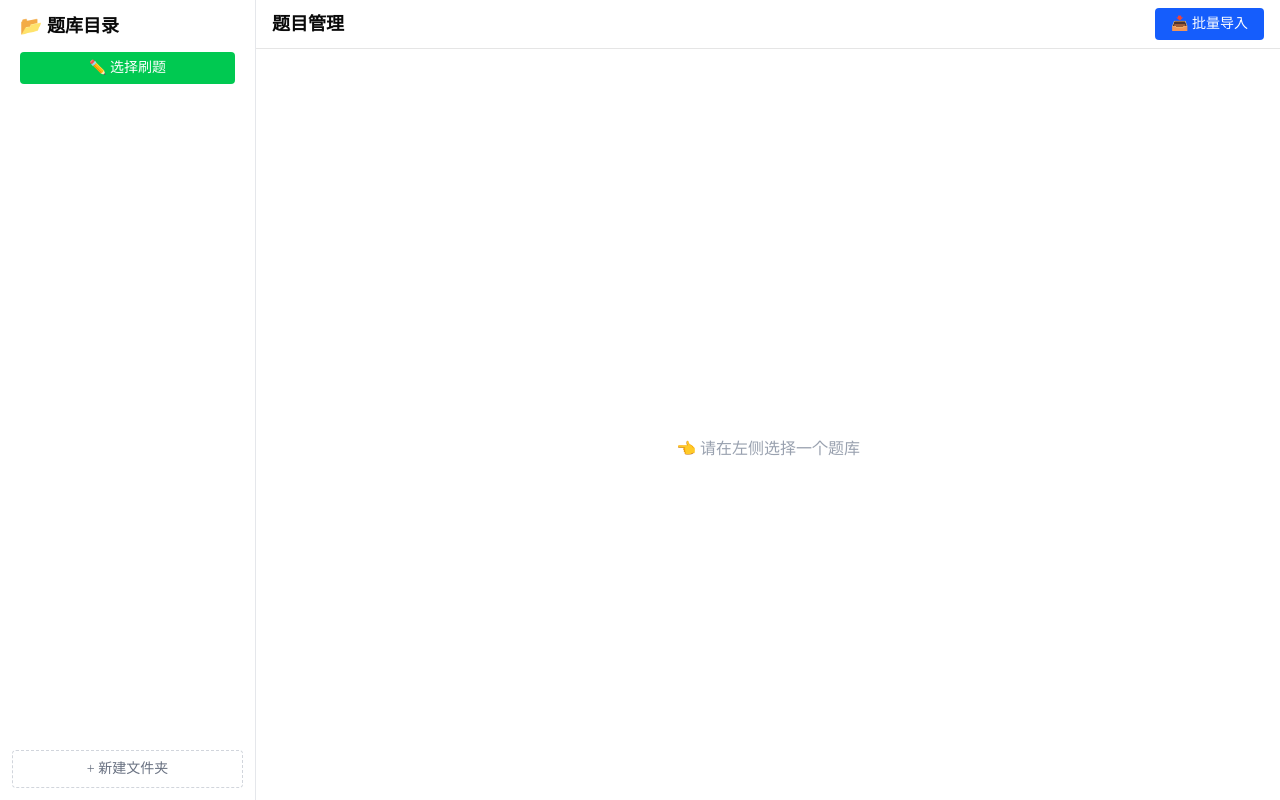
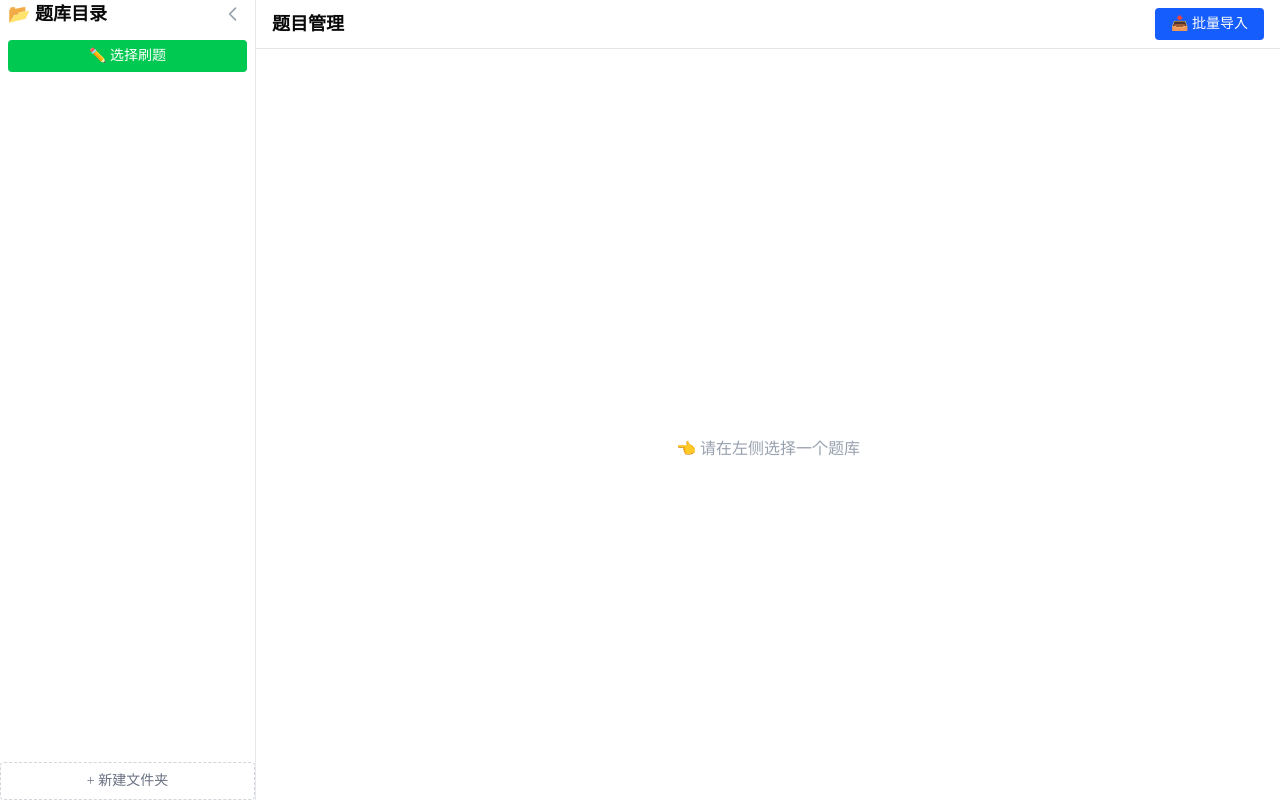
Before and after one commit to Dr1030/quiz-app, a Next.js app: page / in a window 1280 px wide. Built offline with nearby package versions, Linux system fonts and the light colour scheme.

Commit message:
优化手机端布局、修复乱序题号显示、更新导入示例

```diff
--- a/components/AddFolderButton.tsx
+++ b/components/AddFolderButton.tsx
@@ -12,7 +12,7 @@ export default function AddFolderButton() {
   const handleSubmit = (e: React.FormEvent) => {
     e.preventDefault();
     if (!name.trim()) return;
-    addFolder(name.trim(), null); // 暂时只支持创建根文件夹
+    addFolder(name.trim(), null);
     setName('');
     setIsAdding(false);
   };
@@ -25,12 +25,12 @@ export default function AddFolderButton() {
           value={name}
           onChange={(e) => setName(e.target.value)}
           placeholder="文件夹名称..."
-          className="flex-1 text-sm border rounded px-2 py-1 outline-none focus:border-blue-500"
+          className="flex-1 min-w-0 text-sm border rounded px-2 py-1 outline-none focus:border-blue-500"
         />
-        <button type="submit" className="text-sm bg-blue-500 text-white px-3 py-1 rounded hover:bg-blue-600">
+        <button type="submit" className="text-sm bg-blue-500 text-white px-3 py-1 rounded hover:bg-blue-600 shrink-0">
           ✓
         </button>
-        <button type="button" onClick={() => setIsAdding(false)} className="text-sm px-2 py-1 rounded hover:bg-gray-100">
+        <button type="button" onClick={() => setIsAdding(false)} className="text-sm px-2 py-1 rounded hover:bg-gray-100 shrink-0">
           ✕
         </button>
       </form>
--- a/components/FolderTree.tsx
+++ b/components/FolderTree.tsx
@@ -13,7 +13,6 @@ interface FolderNodeProps {
   level: number;
   selectedId: string | null;
   onSelect: (id: string) => void;
-  // 刷题多选相关
   selectMode?: boolean;
   selectedQuizIds?: Set<string>;
   onToggleSelect?: (quizId: string) => void;
@@ -39,17 +38,18 @@ function FolderNode({
   const [isCreatingSub, setIsCreatingSub] = useState(false);
   const [subName, setSubName] = useState('');
 
-  // 文件夹编辑状态
   const [isEditing, setIsEditing] = useState(false);
   const [editName, setEditName] = useState(folder.name);
 
-  // 题库编辑状态
   const [editingQuizId, setEditingQuizId] = useState<string | null>(null);
   const [editQuizName, setEditQuizName] = useState('');
 
   const children = allFolders.filter((f) => f.parentId === folder.id);
   const hasChildren = children.length > 0;
   const folderQuizzes = allQuizzes.filter((q) => q.folderId === folder.id);
+
+  // 缩进减小为12px，适应窄屏
+  const indent = level * 12;
 
   const handleAddSubFolder = () => {
     if (!subName.trim()) return;
@@ -106,10 +106,9 @@ function FolderNode({
 
   return (
     <div>
-      {/* 文件夹行 */}
       <div
         className={`flex items-center gap-1 py-1 px-2 rounded group select-none transition-colors cursor-pointer hover:bg-gray-100 text-gray-700`}
-        style={{ paddingLeft: `${level * 16}px` }}
+        style={{ paddingLeft: `${indent}px` }}
         onClick={() => !isEditing && (hasChildren || folderQuizzes.length > 0) && setExpanded(!expanded)}
       >
         <span
@@ -169,9 +168,8 @@ function FolderNode({
         )}
       </div>
 
-      {/* 子文件夹输入框 */}
       {isCreatingSub && (
-        <div className="flex items-center gap-1 py-1 px-2" style={{ paddingLeft: `${(level + 1) * 16}px` }}>
+        <div className="flex items-center gap-1 py-1 px-2" style={{ paddingLeft: `${(level + 1) * 12}px` }}>
           <span className="text-xs">•</span>
           <input
             autoFocus
@@ -193,7 +191,6 @@ function FolderNode({
         </div>
       )}
 
-      {/* 展开内容 */}
       {expanded && (
         <div>
           {children.map((child) => (
@@ -211,14 +208,12 @@ function FolderNode({
             />
           ))}
 
-          {/* 题库列表 */}
           {folderQuizzes.map((quiz) => {
             const isSelected = selectedId === quiz.id;
             const isEditingQuiz = editingQuizId === quiz.id;
 
             return (
               <div key={quiz.id} className="group flex items-center w-full">
-                {/* 选择模式下显示复选框 */}
                 {selectMode && (
                   <input
                     type="checkbox"
@@ -231,7 +226,7 @@ function FolderNode({
                 {isEditingQuiz ? (
                   <div
                     className="flex-1 flex items-center gap-1 py-1 px-2"
-                    style={{ paddingLeft: `${(level + 1) * 16}px` }}
+                    style={{ paddingLeft: `${(level + 1) * 12}px` }}
                   >
                     <span className="text-xs">📝</span>
                     <input
@@ -262,7 +257,7 @@ function FolderNode({
                         ? 'bg-blue-100 text-blue-700 font-medium'
                         : 'hover:bg-gray-50 text-gray-600'
                     }`}
-                    style={{ paddingLeft: `${(level + 1) * 16}px` }}
+                    style={{ paddingLeft: `${(level + 1) * 12}px` }}
                     title="双击重命名题库"
                   >
                     <span className="text-xs">📝</span>
@@ -270,7 +265,6 @@ function FolderNode({
                   </button>
                 )}
 
-                {/* 删除按钮（选择模式和编辑时隐藏） */}
                 {!selectMode && !isEditingQuiz && (
                   <button
                     onClick={(e) => {
@@ -310,6 +304,14 @@ export default function FolderTree({
   const [selectedQuizIds, setSelectedQuizIds] = useState<Set<string>>(new Set());
   const [shuffle, setShuffle] = useState(false);
 
+  // 侧边栏折叠状态：手机屏（<640px）默认折叠
+  const [sidebarCollapsed, setSidebarCollapsed] = useState(() => {
+    if (typeof window !== 'undefined') {
+      return window.innerWidth < 640;
+    }
+    return false;
+  });
+
   const toggleQuizSelection = (quizId: string) => {
     const newSet = new Set(selectedQuizIds);
     if (newSet.has(quizId)) newSet.delete(quizId);
@@ -332,8 +334,38 @@ export default function FolderTree({
   };
 
   return (
-    <aside className="w-64 border-r border-gray-200 bg-white h-screen overflow-y-auto p-3 flex flex-col">
-      <h2 className="text-lg font-bold mb-3 px-2">📂 题库目录</h2>
+    <aside
+      className={`${
+        sidebarCollapsed ? 'w-10' : 'w-64'
+      } border-r border-gray-200 bg-white h-screen overflow-y-auto transition-all duration-300 flex flex-col shrink-0`}
+    >
+      {/* 折叠状态仅显示展开按钮 */}
+      {sidebarCollapsed ? (
+        <div className="flex justify-center pt-3">
+          <button
+            onClick={() => setSidebarCollapsed(false)}
+            className="text-gray-500 hover:text-blue-600 p-1 rounded"
+            title="展开侧边栏"
+          >
+            <svg xmlns="http://www.w3.org/2000/svg" className="h-5 w-5" fill="none" viewBox="0 0 24 24" stroke="currentColor">
+              <path strokeLinecap="round" strokeLinejoin="round" strokeWidth={2} d="M9 5l7 7-7 7" />
+            </svg>
+          </button>
+        </div>
+      ) : (
+        <>
+          <div className="flex items-center justify-between mb-3 px-2">
+            <h2 className="text-lg font-bold">📂 题库目录</h2>
+            <button
+              onClick={() => setSidebarCollapsed(true)}
+              className="text-gray-400 hover:text-gray-600 p-1 rounded"
+              title="折叠侧边栏"
+            >
+              <svg xmlns="http://www.w3.org/2000/svg" className="h-5 w-5" fill="none" viewBox="0 0 24 24" stroke="currentColor">
+                <path strokeLinecap="round" strokeLinejoin="round" strokeWidth={2} d="M15 19l-7-7 7-7" />
+              </svg>
+            </button>
+          </div>
 
           {/* 刷题控制区 */}
           <div className="mb-3 px-2 space-y-2">
@@ -377,7 +409,7 @@ export default function FolderTree({
             )}
           </div>
 
-      <div className="flex-1 space-y-0.5">
+          <div className="flex-1 space-y-0.5 px-2">
             {rootFolders.map((folder) => (
               <FolderNode
                 key={folder.id}
@@ -394,6 +426,8 @@ export default function FolderTree({
             ))}
           </div>
           <AddFolderButton />
+        </>
+      )}
     </aside>
   );
 }
--- a/lib/store.ts
+++ b/lib/store.ts
@@ -212,41 +212,34 @@ export const useAppStore = create<AppState>()(
       // ✅ 练习方法
       startPractice: (config) => {
   const state = get();
-        const questionIdsSet = new Set<string>();
+  const allQuestions: (Question & { originalIndex: number })[] = [];
+
+  // 遍历每个选中题库，按 quiz.questionIds 顺序收集题目并附加原始索引
   config.quizIds.forEach((qid) => {
     const quiz = state.quizzes.find((q) => q.id === qid);
-          if (quiz) quiz.questionIds.forEach((id) => questionIdsSet.add(id));
+    if (!quiz) return;
+    quiz.questionIds.forEach((questionId, idx) => {
+      const q = state.questions.find((q) => q.id === questionId);
+      if (q && !allQuestions.some((existing) => existing.id === q.id)) {
+        allQuestions.push({ ...q, originalIndex: idx });
+      }
     });
-        let questions = Array.from(questionIdsSet)
-          .map((id) => state.questions.find((q) => q.id === id))
-          .filter(Boolean) as Question[];
+  });
 
-        if (questions.length === 0) {
+  if (allQuestions.length === 0) {
     alert('所选题库中没有题目');
     return;
   }
+
+  let questions = [...allQuestions];
 
   if (config.shuffle) {
     for (let i = questions.length - 1; i > 0; i--) {
       const j = Math.floor(Math.random() * (i + 1));
       [questions[i], questions[j]] = [questions[j], questions[i]];
     }
-        } else {
-          // 按题库顺序和题目原始顺序排列
-          const ordered: Question[] = [];
-          config.quizIds.forEach((qid) => {
-            const quiz = state.quizzes.find((q) => q.id === qid);
-            if (quiz) {
-              quiz.questionIds.forEach((id) => {
-                const q = state.questions.find((q) => q.id === id);
-                if (q && !ordered.some((existing) => existing.id === q.id)) {
-                  ordered.push(q);
   }
-              });
-            }
-          });
-          questions = ordered;
-        }
+  // 非乱序时 questions 已经是按题库、原始顺序排列，无需再处理
 
   const session: PracticeSession = {
     config,
--- a/lib/types.ts
+++ b/lib/types.ts
@@ -23,6 +23,7 @@ export interface Question {
   correctAnswers: number[];
   type: QuestionType;
   analysis?: string;
+  originalIndex?: number;
 }
 
 // ✅ 新增：练习配置
```
Also changed, not shown: components/ImportModal.tsx (+44 -15 lines), components/PracticeView.tsx (+15 -8 lines). Lines whose indentation alone changed are shown as unchanged.
